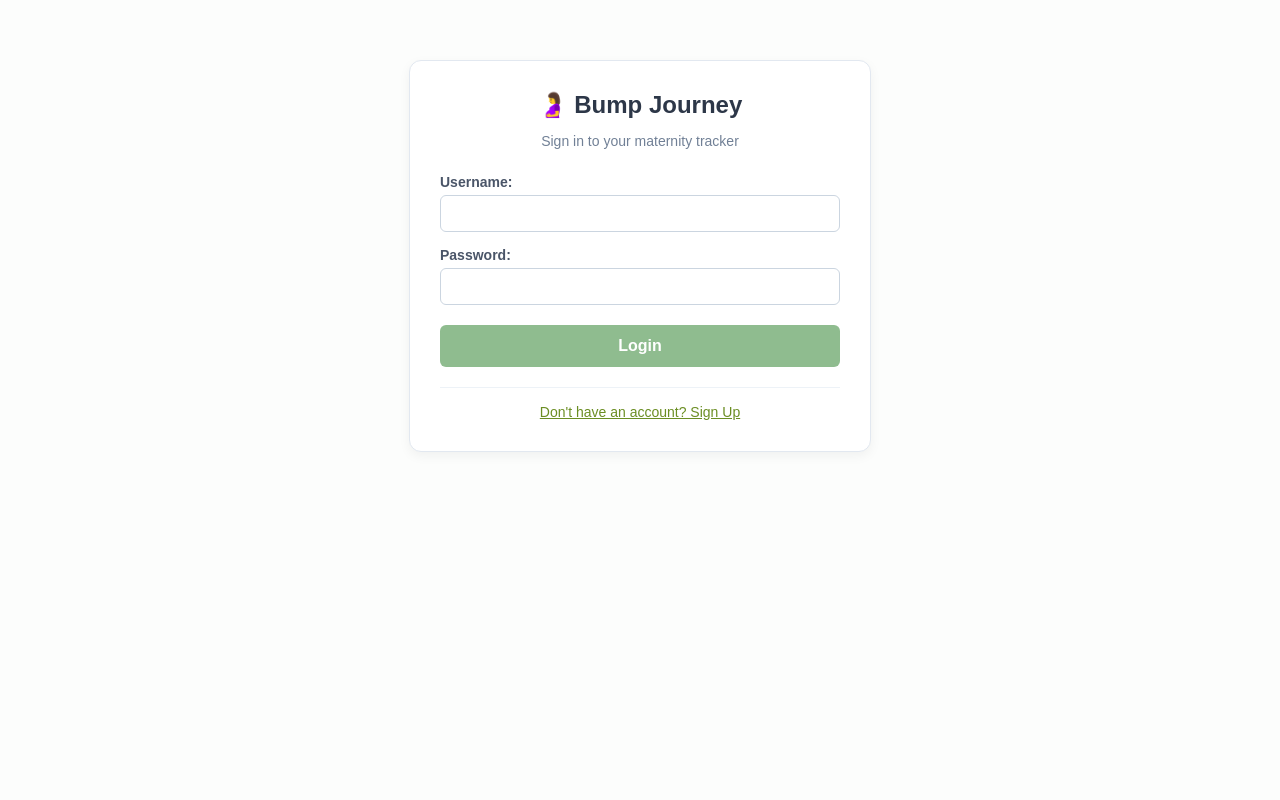
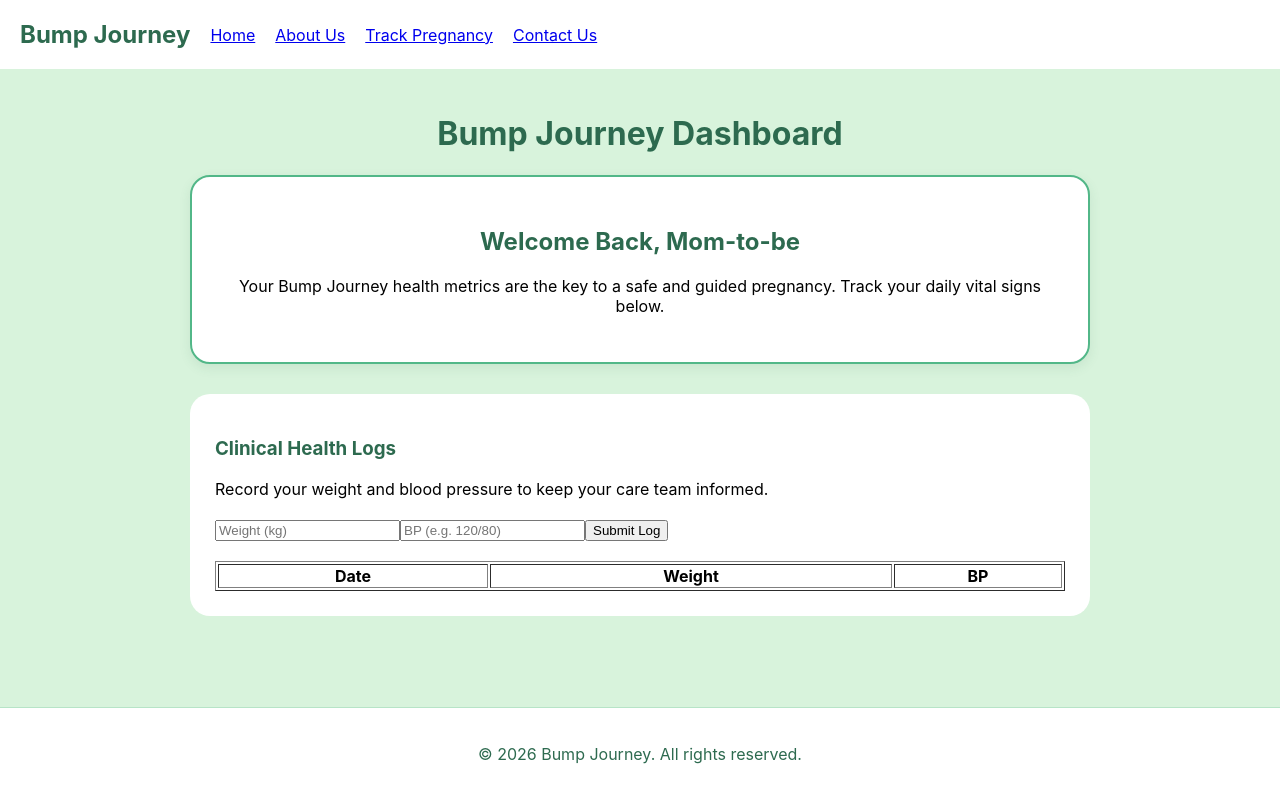
Before and after one commit to maryjane03droid/bump_journey_frontend, a React (Create React App) app: page / in a window 1280 px wide. Built offline with nearby package versions, Linux system fonts and the light colour scheme.

Commit message:
apply forest green theme to dashboard and containers

```diff
--- a/src/App.js
+++ b/src/App.js
@@ -1,50 +1,10 @@
-import React, { useState } from 'react';
-import Login from './components/Login'; // 🔴 FIXED: Now correctly points into the components folder
-import { authAPI } from './api';
-import './App.css';
+import React from 'react';
+import Dashboard from './components/Dashboard'; // Ensure this points to the full file we built
 
 function App() {
-  // Read local storage to see if an access token is already saved
-  const [isAuthenticated, setIsAuthenticated] = useState(!!localStorage.getItem('accessToken'));
-
-  const handleLoginSuccess = () => {
-    setIsAuthenticated(true);
-  };
-
-  const handleLogout = () => {
-    authAPI.logout();
-    setIsAuthenticated(false);
-  };
-
   return (
     <div className="App">
-      {!isAuthenticated ? (
-        // If not logged in, display the login form
-        <Login onLoginSuccess={handleLoginSuccess} />
-      ) : (
-        // If logged in, show the temporary dashboard view
-        <div style={{ padding: '30px', maxWidth: '900px', margin: '0 auto', fontFamily: 'sans-serif' }}>
-          <header style={{ display: 'flex', justifyContent: 'space-between', alignItems: 'center', borderBottom: '2px solid #eee', paddingBottom: '15px' }}>
-            <h1 style={{ color: '#2c3e50', margin: 0 }}>🤰 Bump Journey Dashboard</h1>
-            <button
-              onClick={handleLogout}
-              style={{ padding: '8px 16px', backgroundColor: '#dc3545', color: 'white', border: 'none', borderRadius: '4px', cursor: 'pointer', fontWeight: 'bold' }}
-            >
-              Logout
-            </button>
-          </header>
-
-          <main style={{ marginTop: '30px', textAlign: 'left' }}>
-            <div style={{ backgroundColor: '#e8f4fd', padding: '20px', borderRadius: '6px', marginBottom: '20px' }}>
-              <h2 style={{ margin: '0 0 10px 0', color: '#1d3557' }}>Welcome Back!</h2>
-              <p style={{ margin: 0, color: '#457b9d' }}>Your authentication structure is working completely.</p>
-            </div>
-
-            <h3>📋 Pregnancy Tracking Metrics Logs</h3>
-            <p style={{ color: '#666' }}>Next step: Building the form and table to view your symptoms and daily health entries directly from the database.</p>
-          </main>
-        </div>
-      )}
+      <Dashboard />
     </div>
   );
 }
--- a/src/components/Dashboard.js
+++ b/src/components/Dashboard.js
@@ -1,19 +1,46 @@
-import React, { useState } from 'react';
+import React, { useState, useEffect } from 'react';
 import Navbar from './Navbar';
 import Footer from './Footer';
+import LogForm from './LogForm';
+import MetricsTable from './MetricsTable';
+import { theme } from '../styles';
 
 function Dashboard({ onLogout }) {
-  const [currentPage, setCurrentPage] = useState('home');
+  const [logs, setLogs] = useState(() => {
+    const saved = localStorage.getItem('bumpJourneyLogs');
+    return saved ? JSON.parse(saved) : [];
+  });
+
+  useEffect(() => {
+    localStorage.setItem('bumpJourneyLogs', JSON.stringify(logs));
+  }, [logs]);
 
   return (
-    <div>
-      <Navbar setCurrentPage={setCurrentPage} />
+    <div style={{ backgroundColor: theme.colors.secondary, minHeight: '100vh', display: 'flex', flexDirection: 'column' }}>
+      <Navbar />
 
-      <main style={{ padding: '20px', minHeight: '60vh' }}>
-        {currentPage === 'home' && <h1>Welcome to MaternaCare</h1>}
-        {currentPage === 'about' && <h2>About Us: Improving Maternal Health</h2>}
-        {currentPage === 'tracker' && <h2>Pregnancy Tracker Module</h2>}
-        {currentPage === 'contact' && <h2>Contact Our Support Team</h2>}
+      <main style={{ flex: 1, padding: theme.spacing.padding, maxWidth: '900px', margin: '0 auto', width: '100%' }}>
+
+        <header style={{ marginBottom: '30px', textAlign: 'center' }}>
+          <h1 style={{ color: theme.colors.primary }}>Bump Journey Dashboard</h1>
+          <div style={{
+            backgroundColor: theme.colors.white,
+            padding: '30px',
+            borderRadius: '20px',
+            boxShadow: '0 4px 12px rgba(45, 106, 79, 0.1)',
+            border: `2px solid ${theme.colors.accent}`
+          }}>
+            <h2 style={{ color: theme.colors.primary }}>Welcome Back, Mom-to-be</h2>
+            <p>Your Bump Journey health metrics are the key to a safe and guided pregnancy. Track your daily vital signs below.</p>
+          </div>
+        </header>
+
+        <section style={{ backgroundColor: theme.colors.white, padding: '25px', borderRadius: '20px' }}>
+          <h3 style={{ color: theme.colors.primary }}>Clinical Health Logs</h3>
+          <p>Record your weight and blood pressure to keep your care team informed.</p>
+          <LogForm onAddLog={(newLog) => setLogs([newLog, ...logs])} />
+          <MetricsTable logs={logs} />
+        </section>
       </main>
 
       <Footer />
--- a/src/components/Footer.js
+++ b/src/components/Footer.js
@@ -1,9 +1,20 @@
+// src/components/Footer.js
 import React from 'react';
+import { theme } from '../styles';
 
-const Footer = () => (
-  <footer style={{ marginTop: '40px', padding: '20px', textAlign: 'center', backgroundColor: '#f9f9f9' }}>
-    <p>© 2026 MaternaCare | Built for Academic Presentation</p>
-  </footer>
-);
+function Footer() {
+  return (
+    <footer style={{
+      padding: '20px',
+      textAlign: 'center',
+      backgroundColor: theme.colors.white,
+      marginTop: 'auto',
+      borderTop: `1px solid ${theme.colors.border}`,
+      color: theme.colors.primary
+    }}>
+      <p>&copy; 2026 Bump Journey. All rights reserved.</p>
+    </footer>
+  );
+}
 
 export default Footer;
--- /dev/null
+++ b/src/components/LogForm.js
@@ -0,0 +1,22 @@
+import React, { useState } from 'react';
+
+const LogForm = ({ onAddLog }) => {
+  const [weight, setWeight] = useState('');
+  const [bp, setBp] = useState('');
+
+  const handleSubmit = (e) => {
+    e.preventDefault();
+    onAddLog({ weight, bp, date: new Date().toLocaleDateString() });
+    setWeight(''); setBp('');
+  };
+
+  return (
+    <form onSubmit={handleSubmit} style={{ margin: '20px 0' }}>
+      <input placeholder="Weight (kg)" value={weight} onChange={(e) => setWeight(e.target.value)} required />
+      <input placeholder="BP (e.g. 120/80)" value={bp} onChange={(e) => setBp(e.target.value)} required />
+      <button type="submit">Submit Log</button>
+    </form>
+  );
+};
+
+export default LogForm;
--- /dev/null
+++ b/src/components/MetricsTable.js
@@ -0,0 +1,18 @@
+import React from 'react';
+
+const MetricsTable = ({ logs }) => (
+  <table border="1" style={{ width: '100%', marginTop: '20px' }}>
+    <thead>
+      <tr><th>Date</th><th>Weight</th><th>BP</th></tr>
+    </thead>
+    <tbody>
+      {logs.map((log, index) => (
+        <tr key={index}>
+          <td>{log.date}</td><td>{log.weight}</td><td>{log.bp}</td>
+        </tr>
+      ))}
+    </tbody>
+  </table>
+);
+
+export default MetricsTable;
--- a/src/components/Navbar.js
+++ b/src/components/Navbar.js
@@ -1,34 +1,18 @@
 // src/components/Navbar.js
 import React from 'react';
-import { theme } from '../styles'; // Importing your theme
+import { theme } from '../styles';
 
-const Navbar = ({ setCurrentPage }) => {
-  const navStyle = {
-    padding: theme.spacing.padding,
-    borderBottom: `1px solid ${theme.colors.border}`,
-    display: 'flex',
-    gap: theme.spacing.gap,
-    alignItems: 'center',
-    backgroundColor: theme.colors.white
-  };
-
-  const buttonStyle = {
-    background: 'none',
-    border: 'none',
-    cursor: 'pointer',
-    fontWeight: '600',
-    color: theme.colors.secondary
-  };
-
+function Navbar() {
   return (
-    <nav style={navStyle}>
-      <h2 style={{ color: theme.colors.primary, margin: 0 }}>MATERNACARE</h2>
-      <button style={buttonStyle} onClick={() => setCurrentPage('home')}>Home</button>
-      <button style={buttonStyle} onClick={() => setCurrentPage('about')}>About Us</button>
-      <button style={buttonStyle} onClick={() => setCurrentPage('tracker')}>Track Pregnancy</button>
-      <button style={buttonStyle} onClick={() => setCurrentPage('contact')}>Contact Us</button>
+    <nav style={{ padding: '20px', backgroundColor: theme.colors.white, display: 'flex', gap: '20px', alignItems: 'center' }}>
+      <h2 style={{ color: theme.colors.primary, margin: 0 }}>Bump Journey</h2>
+      {/* Rest of your links */}
+      <a href="/">Home</a>
+      <a href="/about">About Us</a>
+      <a href="/track">Track Pregnancy</a>
+      <a href="/contact">Contact Us</a>
     </nav>
   );
-};
+}
 
 export default Navbar;
--- a/src/styles.js
+++ b/src/styles.js
@@ -1,15 +1,14 @@
 // src/styles.js
 export const theme = {
   colors: {
-    primary: '#8FBC8F',      // MaternaCare Green
-    secondary: '#2d3748',    // Dark Slate
-    background: '#fcfbf9',   // Light Off-White
-    border: '#eef0eb',       // Subtle border color
-    text: '#2d3748',
-    white: '#ffffff'
+    primary: '#2D6A4F',        // A deep, premium forest green
+    secondary: '#D8F3DC',      // A soft, light sage for backgrounds
+    accent: '#52B788',         // A vibrant mint green for buttons/highlights
+    background: '#F8F9FA',     // Clean, soft neutral
+    white: '#FFFFFF',
+    border: '#B7E4C7',         // Subtle green border
   },
   spacing: {
-    padding: '20px',
-    gap: '20px'
+    padding: '24px',
   }
 };
```
Also changed, not shown: src/components/Image.js (added, +25 -0 lines), src/components/Tracker.js (added, +67 -0 lines).
